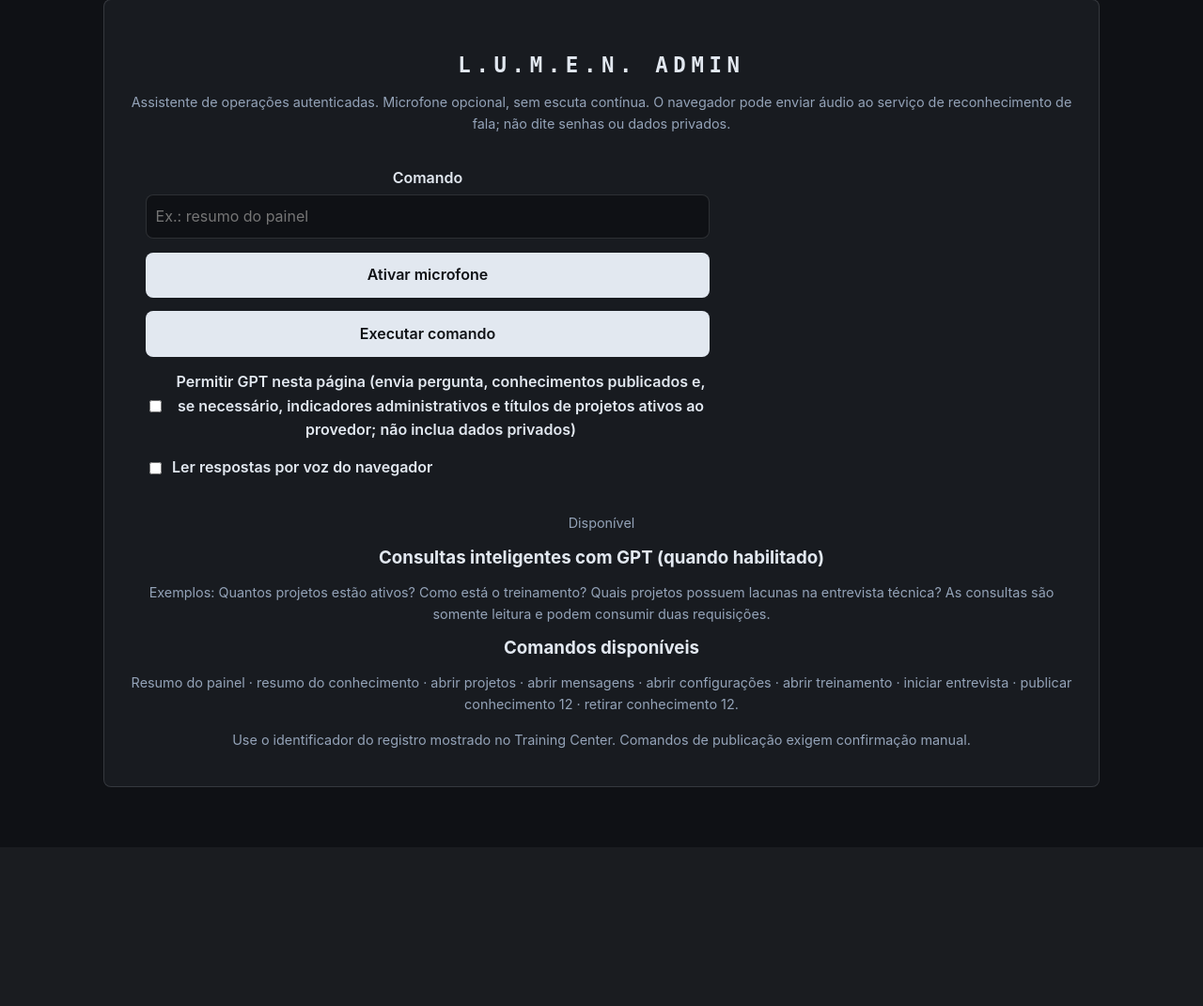
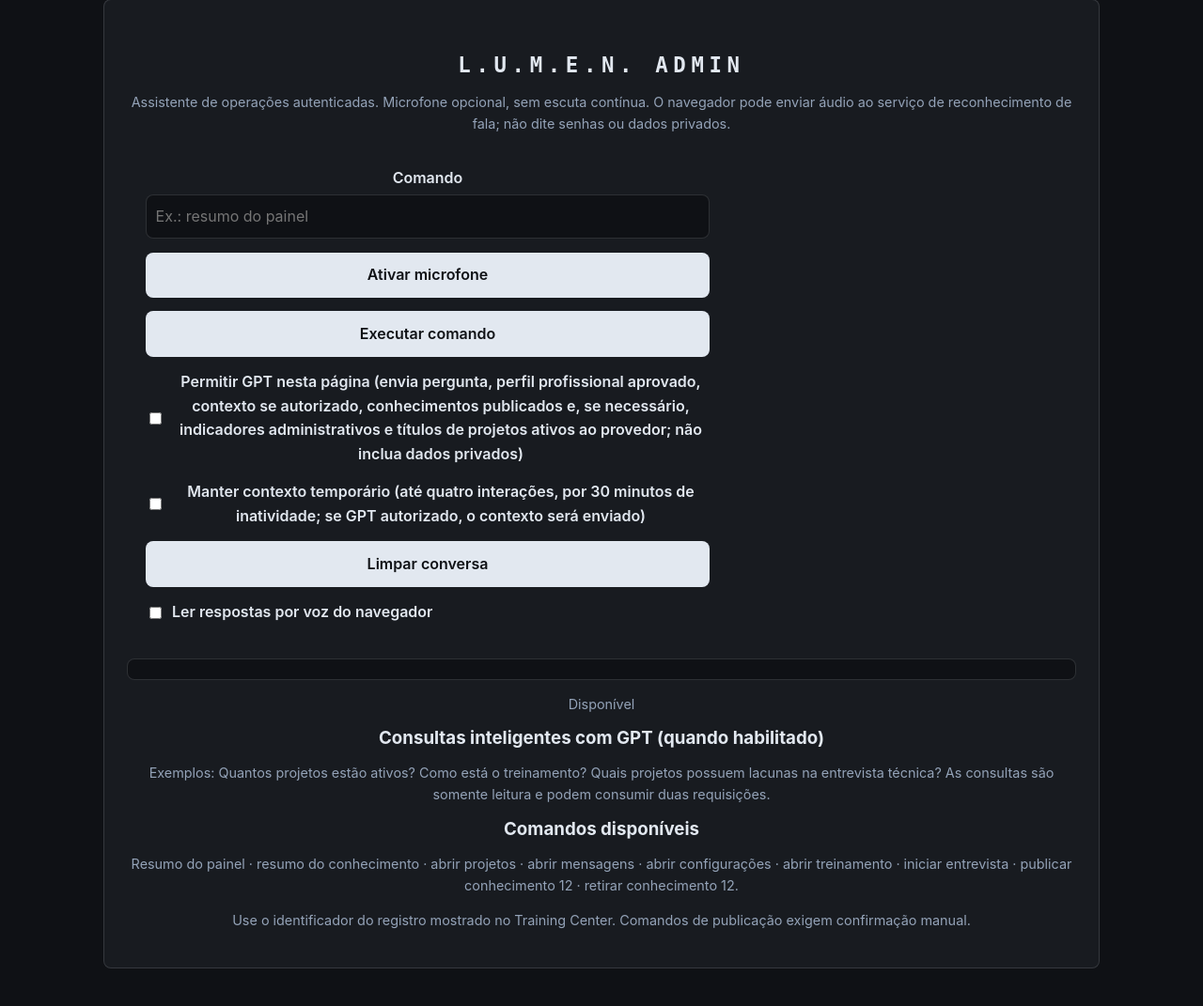
Before and after one commit to Leonardo360-arch/Portifolio-, a PHP site: page /admin/lumen-command.php in a window 1280 px wide. Shown: the part 134-1205 px from the top of the page at 94% size. Before the commit the page ends 972 px from the top, so only its background shows below. Run offline with PHP 8.4, Linux system fonts and the light colour scheme; the visitor is signed in with stand-in values (Sample User, id 1).

Commit message:
feat(admin): add explicit context opt-in and conversation controls

```diff
--- a/admin/lumen-command.php
+++ b/admin/lumen-command.php
@@ -13,9 +13,12 @@ admin_header('L.U.M.E.N. — Comando administrativo'); ?>
 <label>Comando<input id="lumen-admin-input" maxlength="240" required autocomplete="off" placeholder="Ex.: resumo do painel"></label>
 <button type="button" id="lumen-mic" class="btn">Ativar microfone</button>
 <button type="submit" class="btn">Executar comando</button>
-<label class="check"><input type="checkbox" id="lumen-external"> Permitir GPT nesta página (envia pergunta, conhecimentos publicados e, se necessário, indicadores administrativos e títulos de projetos ativos ao provedor; não inclua dados privados)</label>
+<label class="check"><input type="checkbox" id="lumen-external"> Permitir GPT nesta página (envia pergunta, perfil profissional aprovado, contexto se autorizado, conhecimentos publicados e, se necessário, indicadores administrativos e títulos de projetos ativos ao provedor; não inclua dados privados)</label>
+<label class="check"><input type="checkbox" id="lumen-remember"> Manter contexto temporário (até quatro interações, por 30 minutos de inatividade; se GPT autorizado, o contexto será enviado)</label>
+<button type="button" class="btn" id="lumen-clear-context">Limpar conversa</button>
 <label class="check"><input type="checkbox" id="lumen-speak">Ler respostas por voz do navegador</label>
 </form>
+<div class="lumen-chat"><div id="lumen-admin-log" role="log" aria-label="Conversa administrativa" aria-live="polite" tabindex="0"></div></div>
 <p id="lumen-admin-status" role="status" aria-live="polite">Disponível</p>
 <div id="lumen-admin-confirm" hidden>
 <p>Confirme somente após revisar o registro. A publicação poderá disponibilizar informações ao assistente público futuramente.</p>
```
